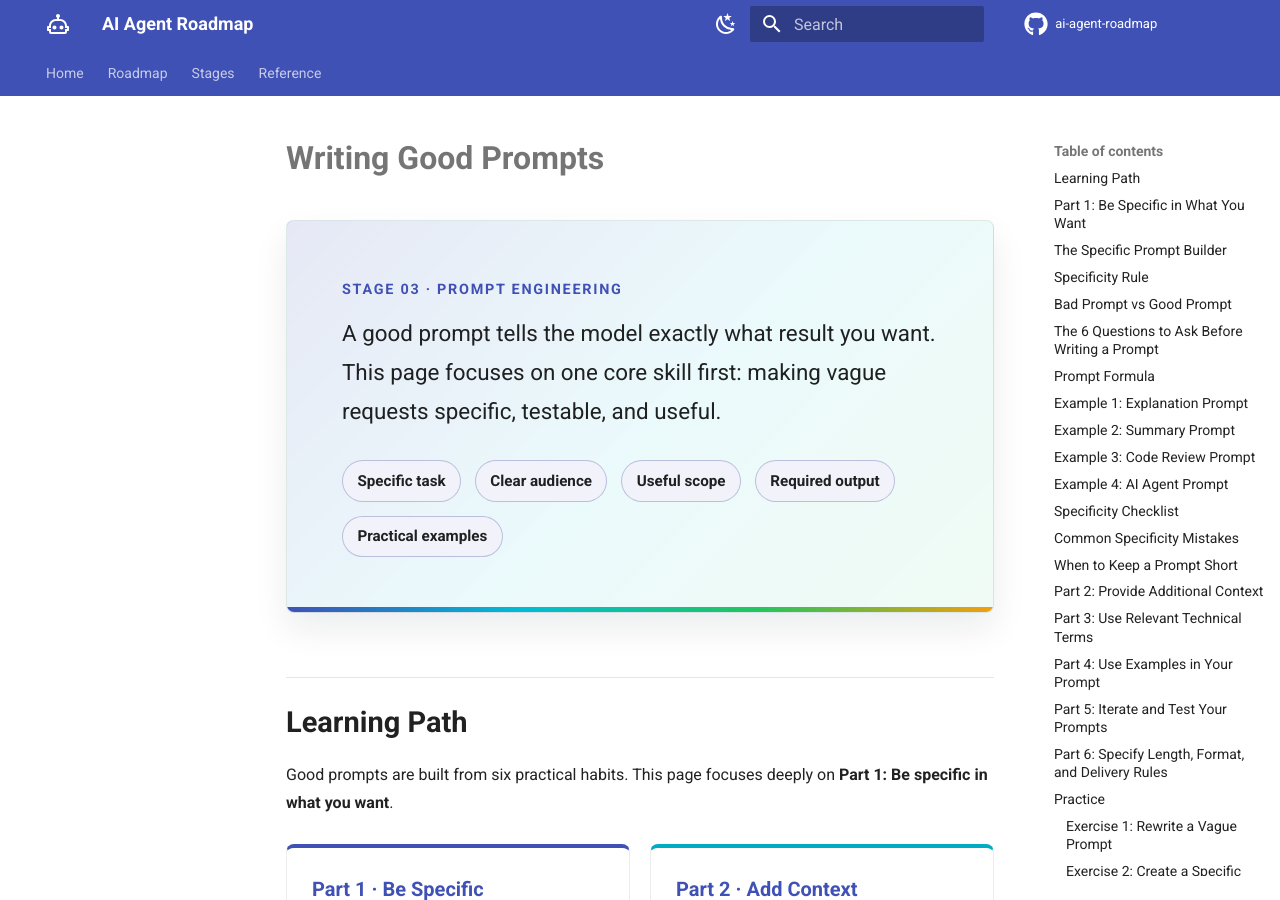
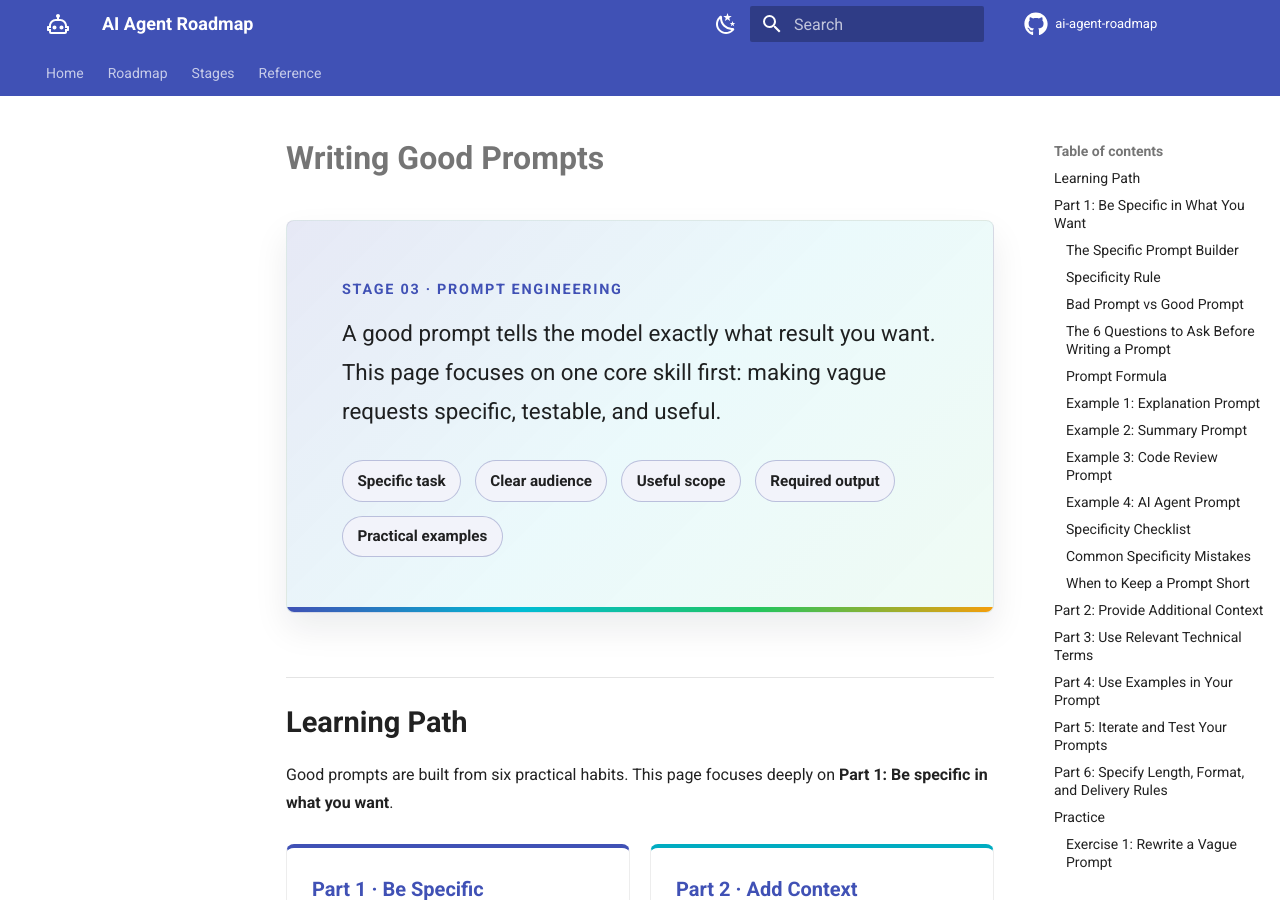
Before and after one commit to AceronX/ai-agent-roadmap, an MkDocs documentation site: the page built from docs/stages/03-prompt-engineering/writing-good-prompts/index.md, in a window 1280 px wide and 900 px high. Built offline with MkDocs 1.6.1 and Material for MkDocs 9.7.7, drawn with Linux system fonts in a browser that asks for light colours; comment, search, counter and statistics services are not loaded.

Commit message:
fix: update good-prompts right side part layout

````diff
--- a/docs/stages/03-prompt-engineering/writing-good-prompts/index.md
+++ b/docs/stages/03-prompt-engineering/writing-good-prompts/index.md
@@ -51,7 +51,7 @@ Being specific means the model should not need to guess your goal.
 
 Do not only say the topic. Say the exact task, audience, scope, rules, and output.
 
-## The Specific Prompt Builder
+### The Specific Prompt Builder
 
 Use this diagram as the main mental model for this page. A useful prompt is not just a question. It is a small instruction package.
 
@@ -77,7 +77,7 @@ Each part has a job:
 | Rules | What must or must not happen | `Do not invent facts`, `Use simple English` |
 | Output Format | How the answer should look | `5 bullets`, `Markdown table`, `JSON object` |
 
-## Specificity Rule
+### Specificity Rule
 
 Use this rule:
 
@@ -110,7 +110,7 @@ Include:
 - one common mistake
 ```
 
-## Bad Prompt vs Good Prompt
+### Bad Prompt vs Good Prompt
 
 | Bad Prompt | Problem | Good Prompt |
 | --- | --- | --- |
@@ -120,7 +120,7 @@ Include:
 | `Write an email.` | No audience or tone | `Write a polite customer email explaining a delayed shipment. Keep it under 120 words and do not mention internal systems.` |
 | `Make it better.` | "Better" is undefined | `Improve clarity, remove repeated ideas, and keep the original meaning.` |
 
-## The 6 Questions to Ask Before Writing a Prompt
+### The 6 Questions to Ask Before Writing a Prompt
 
 Before you send an important prompt, answer these six questions.
 
@@ -133,7 +133,7 @@ Before you send an important prompt, answer these six questions.
 | What source should it use? | Reduces invented facts | `Use only the notes below` |
 | What format should it return? | Makes output usable | `Markdown table` |
 
-## Prompt Formula
+### Prompt Formula
 
 Use this formula for most practical prompts:
 
@@ -159,7 +159,7 @@ Output:
 {Length, format, tone, and sections}
 ```
 
-## Example 1: Explanation Prompt
+### Example 1: Explanation Prompt
 
 Weak:
 
@@ -201,7 +201,7 @@ Why it works:
 - The exclusion prevents the answer from becoming too broad.
 - The output structure makes the response easy to read.
 
-## Example 2: Summary Prompt
+### Example 2: Summary Prompt
 
 Weak:
 
@@ -245,7 +245,7 @@ Why it works:
 - It has a rule for missing information.
 - The output is predictable.
 
-## Example 3: Code Review Prompt
+### Example 3: Code Review Prompt
 
 Weak:
 
@@ -285,7 +285,7 @@ Why it works:
 - It asks for evidence.
 - It returns a format that can be used in a pull request.
 
-## Example 4: AI Agent Prompt
+### Example 4: AI Agent Prompt
 
 Weak:
 
@@ -324,7 +324,7 @@ Why it works:
 - Risky promises are blocked.
 - The final answer separates customer-facing text from internal notes.
 
-## Specificity Checklist
+### Specificity Checklist
 
 Use this checklist before sending an important prompt.
 
@@ -338,7 +338,7 @@ Use this checklist before sending an important prompt.
 - Did you include a rule for missing information?
 - Can the result be checked?
 
-## Common Specificity Mistakes
+### Common Specificity Mistakes
 
 | Mistake | Weak Prompt | Better Direction |
 | --- | --- | --- |
@@ -349,7 +349,7 @@ Use this checklist before sending an important prompt.
 | Missing boundary | `Give advice` | `Give general information, not legal/medical/financial advice.` |
 | Missing output shape | `Analyze this` | `Return a table with issue, evidence, risk, fix.` |
 
-## When to Keep a Prompt Short
+### When to Keep a Prompt Short
 
 Short prompts are fine when the task is simple and low-risk.
 
````
